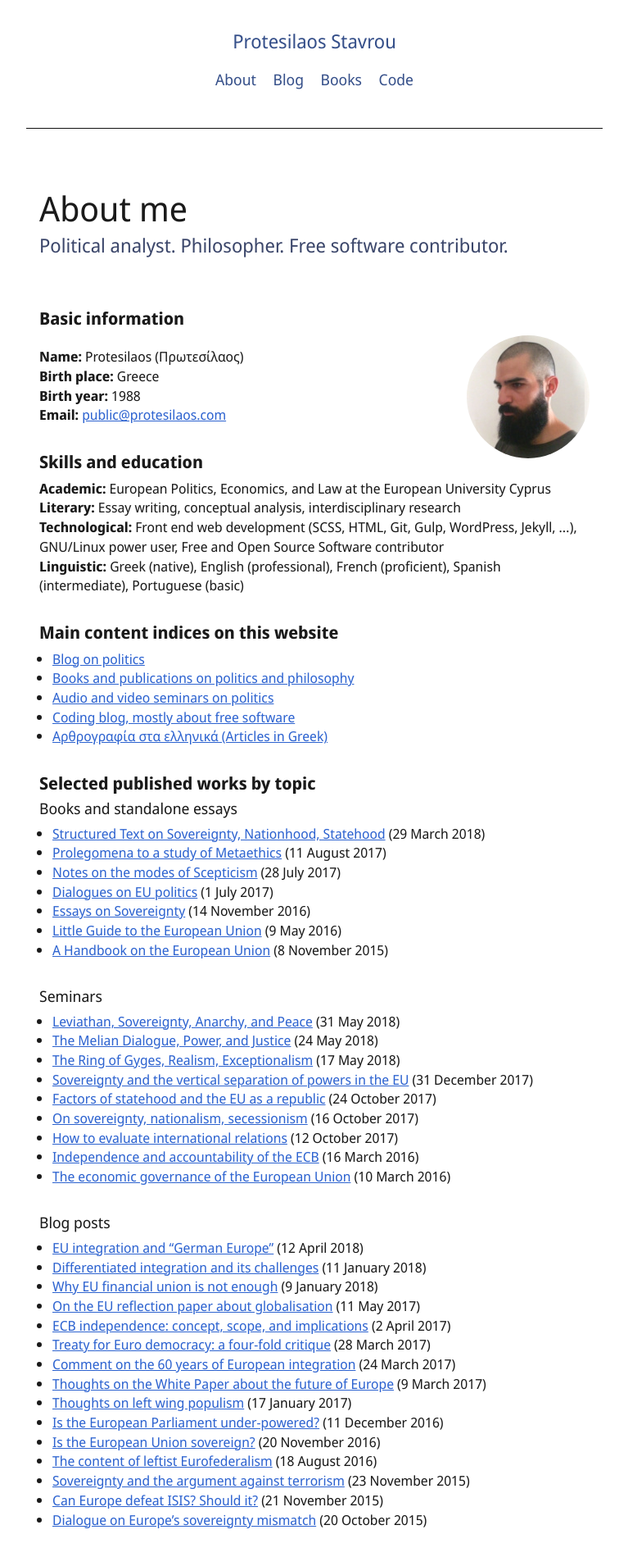
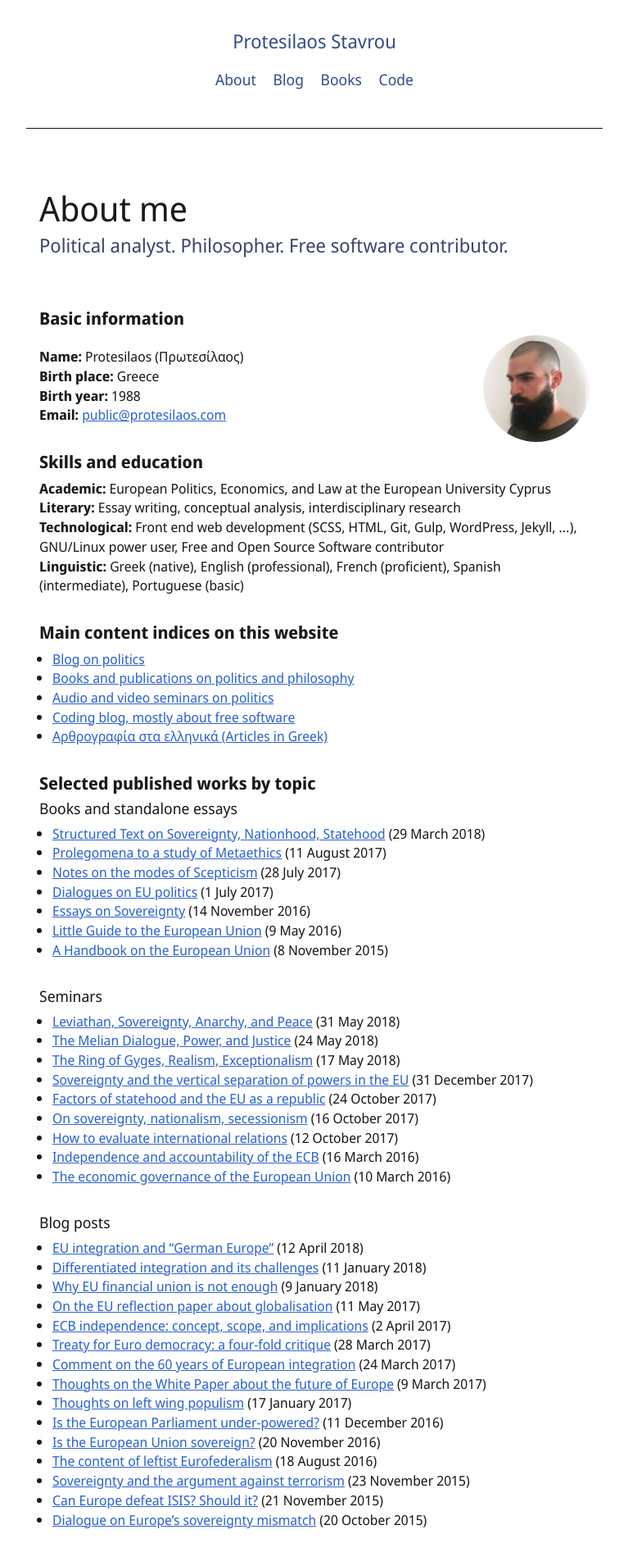
Before and after one commit to protesilaos/protesilaos.github.io, a Jekyll site: the page built from _pages/author.md, in a window 1280 px wide. Shown: the top 1899 px of the page at 82% size, without its empty margins (256-1023 px from the left). Built offline with Jekyll 4.4.1, drawn with Linux system fonts in a browser that asks for light colours.

Commit message:
Slightly decrease profile pic dimensions.

```diff
--- a/_sass/_post.scss
+++ b/_sass/_post.scss
@@ -129,7 +129,7 @@ h1.h1-plus {
         }
 
         border-radius: 50%;
-        max-height: 150px;
-        max-width: 150px;
+        max-height: 130px;
+        max-width: 130px;
     }
 }
```
